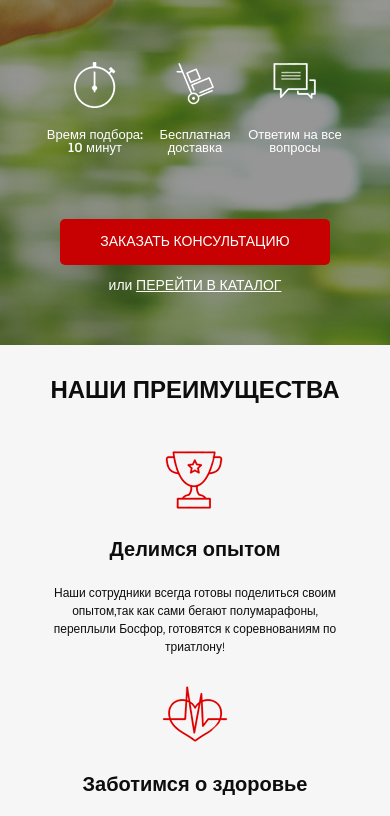
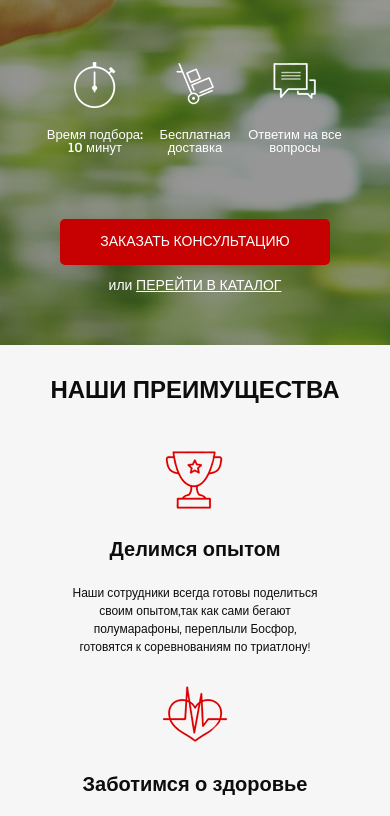
Before and after one commit to Roman-mkr/puls, a website: page src/index.html in a window 390 px wide. Shown: the part 255-1071 px from the top of the page. Drawn offline with nearby package versions, Linux system fonts and the light colour scheme.

Commit message:
changed width for 424

```diff
--- a/src/sass/base/_media.scss
+++ b/src/sass/base/_media.scss
@@ -188,7 +188,7 @@
             font-size: 24px;
         }
         &__item {
-            width: 300px;
+            width: 245px;
             img {
                 margin-bottom: 24px;
             }
```
Also changed, not shown: src/css/style.min.css.
